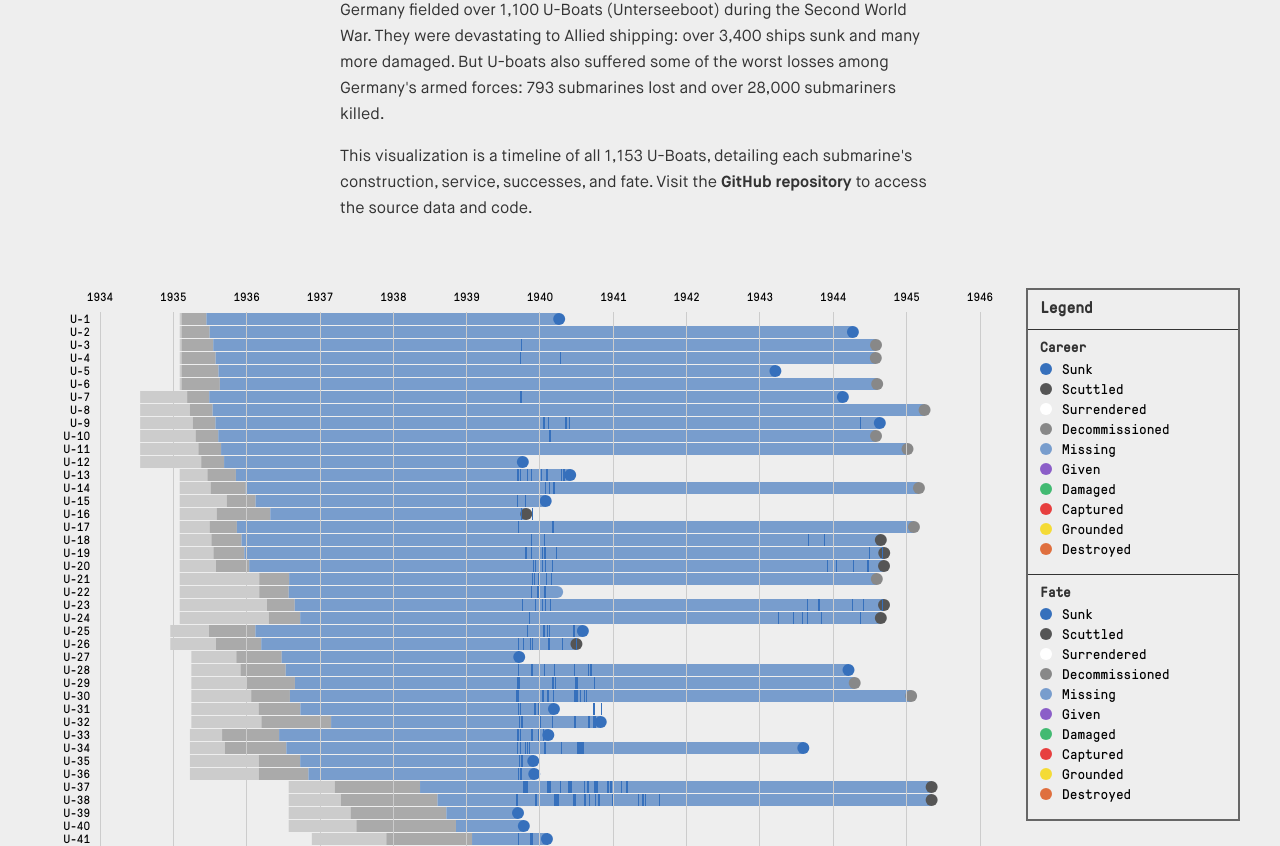
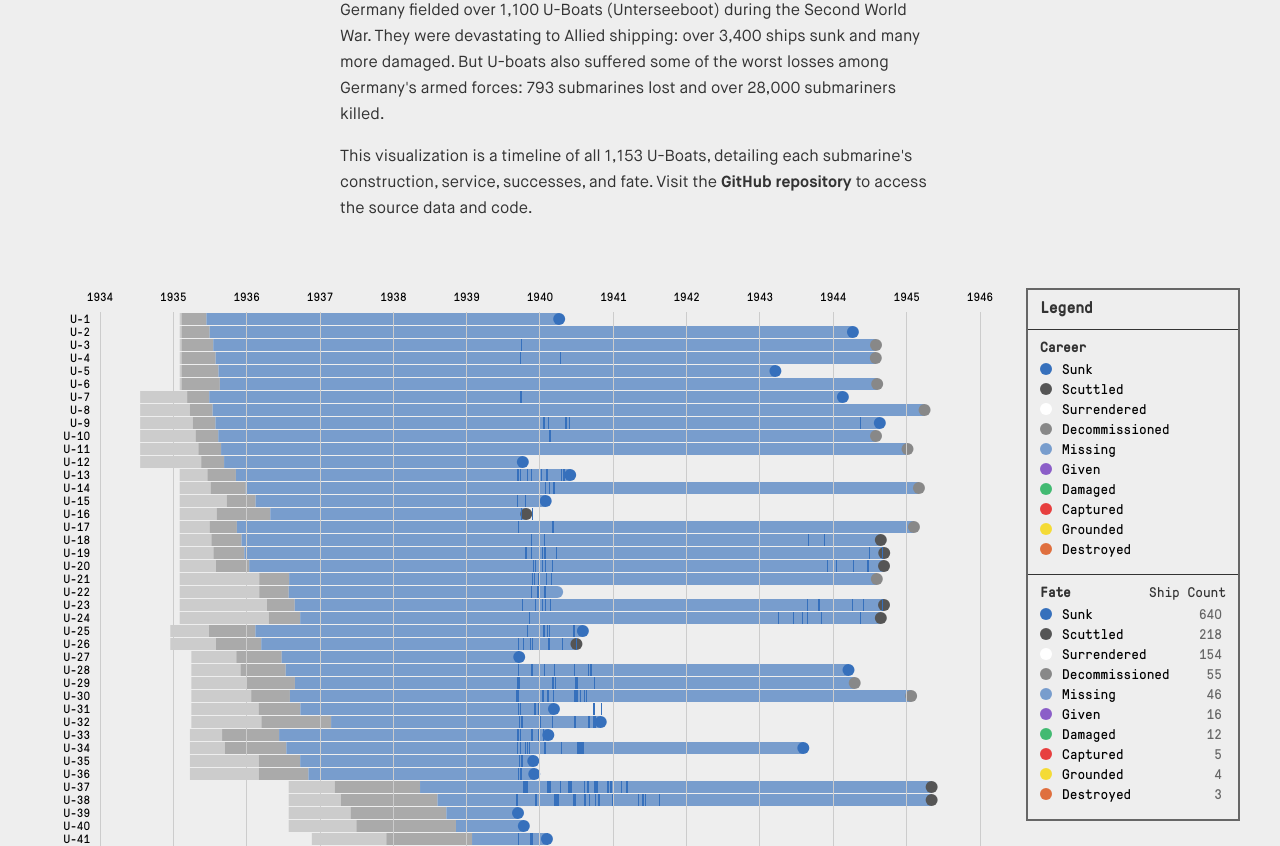
Before and after one commit to kadenhendron/uboat-data, a plain HTML site: page index4.html in a window 1280 px wide. Shown: the part 106-952 px from the top of the page. Drawn offline with nearby package versions, Linux system fonts and the light colour scheme; files whose address does not match are found by name.

Commit message:
Fate count in legend

```diff
--- a/css/style.scss
+++ b/css/style.scss
@@ -131,9 +131,19 @@ h1,h2,h3,h4,h5,h6, p {
 		padding:12px;
 
 		h3 {
+			position: relative;
 			font-weight: bold;
 			font-size: 14px;
 			margin: 0 0 4px;
+
+			span {
+				font-weight: normal;
+				position: absolute;
+				right: 0;
+				top: 0;
+				font-size: 14px;
+				text-align: right;
+			}
 		}
 	}
 
--- a/index4.html
+++ b/index4.html
@@ -34,7 +34,9 @@
 				</tr>
 				<tr>
 					<td id="legend-fate">
-						<h3>Fate</h3>
+						<h3>Fate
+							<span>Ship Count</span>
+						</h3>
 					</td>
 				</tr>
 			</table>
@@ -87,7 +89,9 @@
 				colorGrounded = "#f4db36",
 				colorGiven = "#8b5ec8",
 				colorDamaged = "#42ba72",
-				colorDestroyed = "#df6f3e";
+				colorDestroyed = "#df6f3e",
+				colorText = "#333",
+				colorTextLight = "#666";
 
 			var svgContainer = d3.select("#chart")
 				.append("svg")
@@ -220,9 +224,13 @@
 				drawLegendFate(data);
 			});
 
+// Draw Legend Career
+
+			var legendSpacing = 8,
+				legendWidth = 186
+				legendOffset = 10;
+
 			function drawLegendCareer(data) {
-
-				var legendSpacing = 8;
 
 				var fateTypeCount = d3.nest()
 					.key(function(d) { return d.fate_type; })
@@ -233,7 +241,7 @@
 
 				var legendFate = d3.select("#legend-career")
 					.append("svg")
-						.attr("width", 186)
+						.attr("width", legendWidth)
 						.attr("height", fateTypeCount.length*(legendSpacing+timelineStroke))
 					.append("g")
 						.attr("id","svg-legend-fate");
@@ -245,9 +253,8 @@
 					.attr('class', 'legend-fate-item')
 					.attr('transform', function(d, i) {
 						var height = timelineStroke + legendSpacing;
-						var offset =  10;
 						var horz = -2 * timelineStroke+30;
-						var vert = i * height+offset;
+						var vert = i * height+legendOffset;
 						return 'translate(' + horz + ',' + vert + ')';
 					});
 
@@ -294,9 +301,9 @@
 					.text(function(d) { return d.key; });
 			}
 
+// Draw Legend Fate
+
 			function drawLegendFate(data) {
-
-				var legendSpacing = 8;
 
 				var fateTypeCount = d3.nest()
 					.key(function(d) { return d.fate_type; })
@@ -307,7 +314,7 @@
 
 				var legendFate = d3.select("#legend-fate")
 					.append("svg")
-						.attr("width", 186)
+						.attr("width", legendWidth)
 						.attr("height", fateTypeCount.length*(legendSpacing+timelineStroke))
 					.append("g")
 						.attr("id","svg-legend-fate");
@@ -319,9 +326,8 @@
 					.attr('class', 'legend-fate-item')
 					.attr('transform', function(d, i) {
 						var height = timelineStroke + legendSpacing;
-						var offset =  10;
 						var horz = -2 * timelineStroke+30;
-						var vert = i * height+offset;
+						var vert = i * height+legendOffset;
 						return 'translate(' + horz + ',' + vert + ')';
 					});
 
@@ -365,7 +371,15 @@
 				legendFateItem.append('text')
 					.attr('x', timelineStroke + 4)
 					.attr('y', 5)
+					.attr('fil', colorText)
 					.text(function(d) { return d.key; });
+
+				legendFateItem.append('text')
+					.attr('x', legendWidth-legendOffset)
+					.attr('y', 5)
+					.attr('fill', colorTextLight)
+					.attr('text-anchor', 'end')
+					.text(function(d) { return d.values; });
 			}
 
 			function drawTimeline(data) {
--- a/js/code.js
+++ b/js/code.js
@@ -21,7 +21,9 @@ $( document ).ready(function() {
 		var left_offset = $("#chart-container").offset().left;
 		var right_offset = ($(window).width() - ($("#chart-container").offset().left + $("#chart-container").outerWidth()));
 
-		$('.x-axis-container').css({'left': left_offset });
-		$('#legend').css({'right': right_offset });
+		if ($(this).scrollTop() > offset && !isPositionFixed){
+			$('.x-axis-container').css({'position': 'fixed', 'top': '0px', 'left': left_offset });
+			$('#legend').css({'position': 'fixed', 'top': '18px', 'right': right_offset });
+		}
 	});
 });
```
Also changed, not shown: css/style.css, 1 other file.
